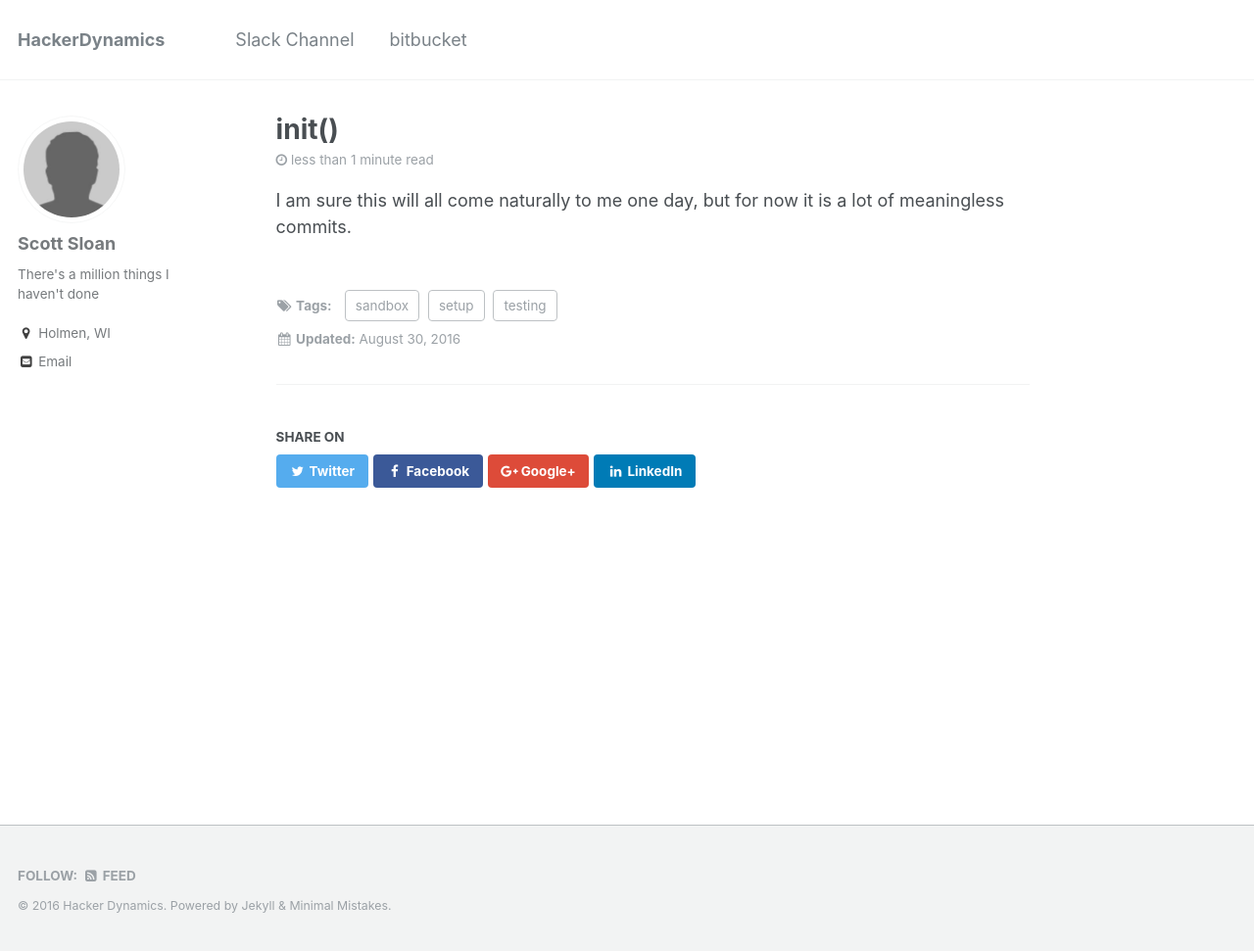
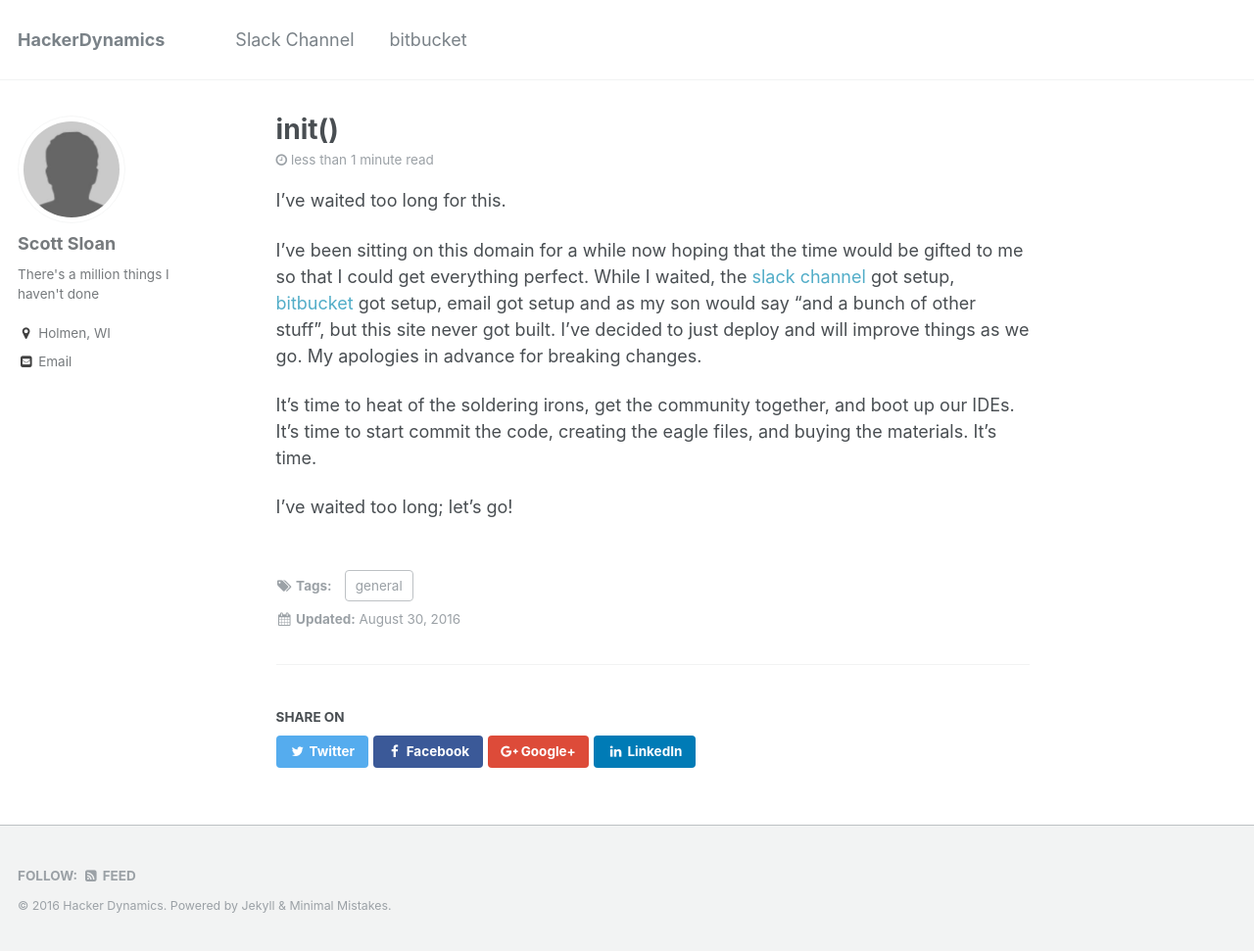
Before and after one commit to hackerdynamics/hackerdynamics, a Jekyll site: the page built from _posts/2016-08-30-init.md, in a window 1280 px wide and 971 px high. Shown: the whole window at 98% size. Built offline with Jekyll 4.4.1, drawn with Linux system fonts in a browser that asks for light colours.

Commit message:
First post

```diff
--- a/_posts/2016-08-30-init.md
+++ b/_posts/2016-08-30-init.md
@@ -1,11 +1,15 @@
 ---
 modified: 2016-08-30
 title: init()
-excerpt: "Hello World"
+excerpt: "It's time... "
 tags:
-  - sandbox
-  - setup
-  - testing
+  - general
 ---
 
-I am sure this will all come naturally to me one day, but for now it is a lot of meaningless commits.
+I've waited too long for this.
+
+I've been sitting on this domain for a while now hoping that the time would be gifted to me so that I could get everything perfect. While I waited, the [slack channel](http://hackerdynamics.slack.com) got setup, [bitbucket](https://bitbucket.org/hackerdynamics/) got setup, email got setup and as my son would say "and a bunch of other stuff", but this site never got built. I've decided to just deploy and will improve things as we go. My apologies in advance for breaking changes.
+
+It's time to heat of the soldering irons, get the community together, and boot up our IDEs. It's time to start commit the code, creating the eagle files, and buying the materials. It's time.
+
+I've waited too long; let's go!
```
